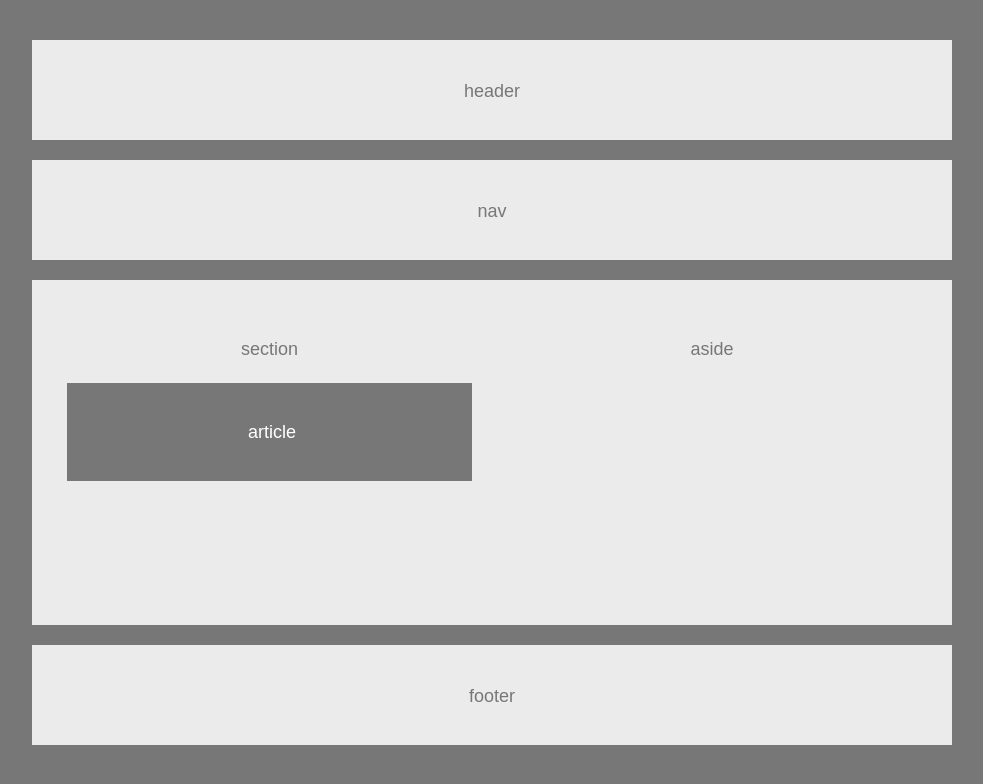
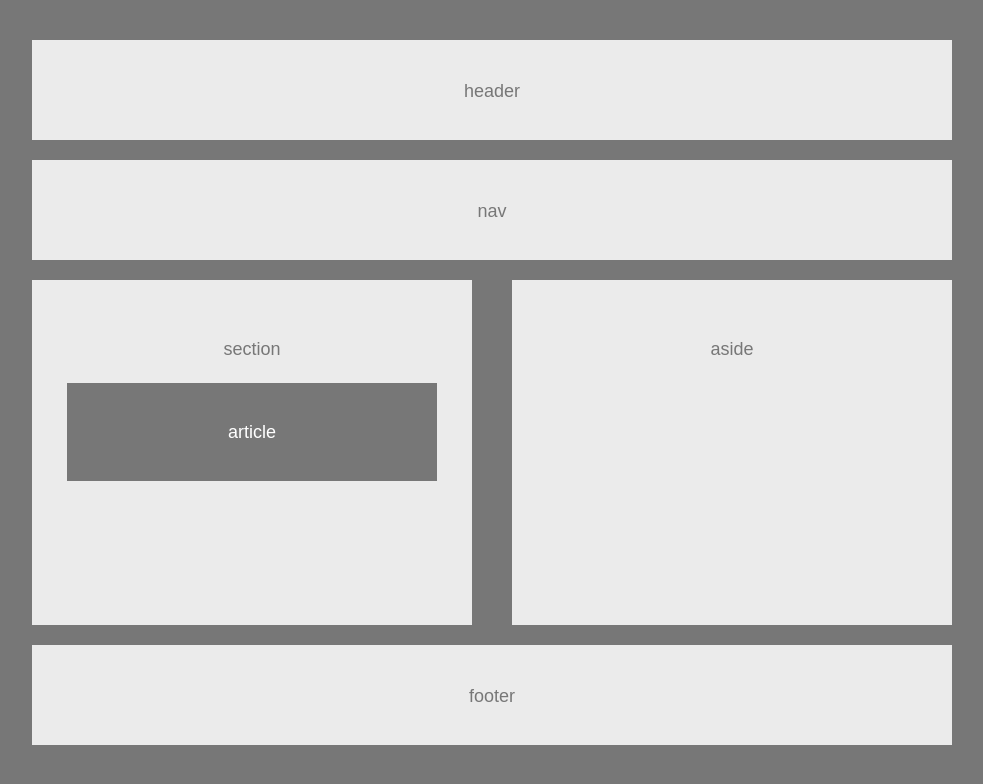
Before and after one commit to ysoto13/HW-Wireframe, a plain HTML site: page index.html in a window 1280 px wide. Shown: the whole page, without its empty margins (148-1131 px from the left). Drawn offline with Linux system fonts and the light colour scheme.

Commit message:
<section & aside margins & height updated>

```diff
--- a/style.css
+++ b/style.css
@@ -30,16 +30,17 @@ nav {
 
 section {
     background: #ebebeb;
-    width: 480px;
+    width: 440px;
     height: 345px;
     padding: 35px;
+    margin: 10px 0px 20px 0px;
 }
 
 aside {
     background: #ebebeb;
     float: right;
-    margin: 0px 0px 20px 0px;
-    width: 480px;
+    margin: 0px 0px 20px 10px;
+    width: 440px;
     height: 345px;
     padding: 35px;
 }
```
